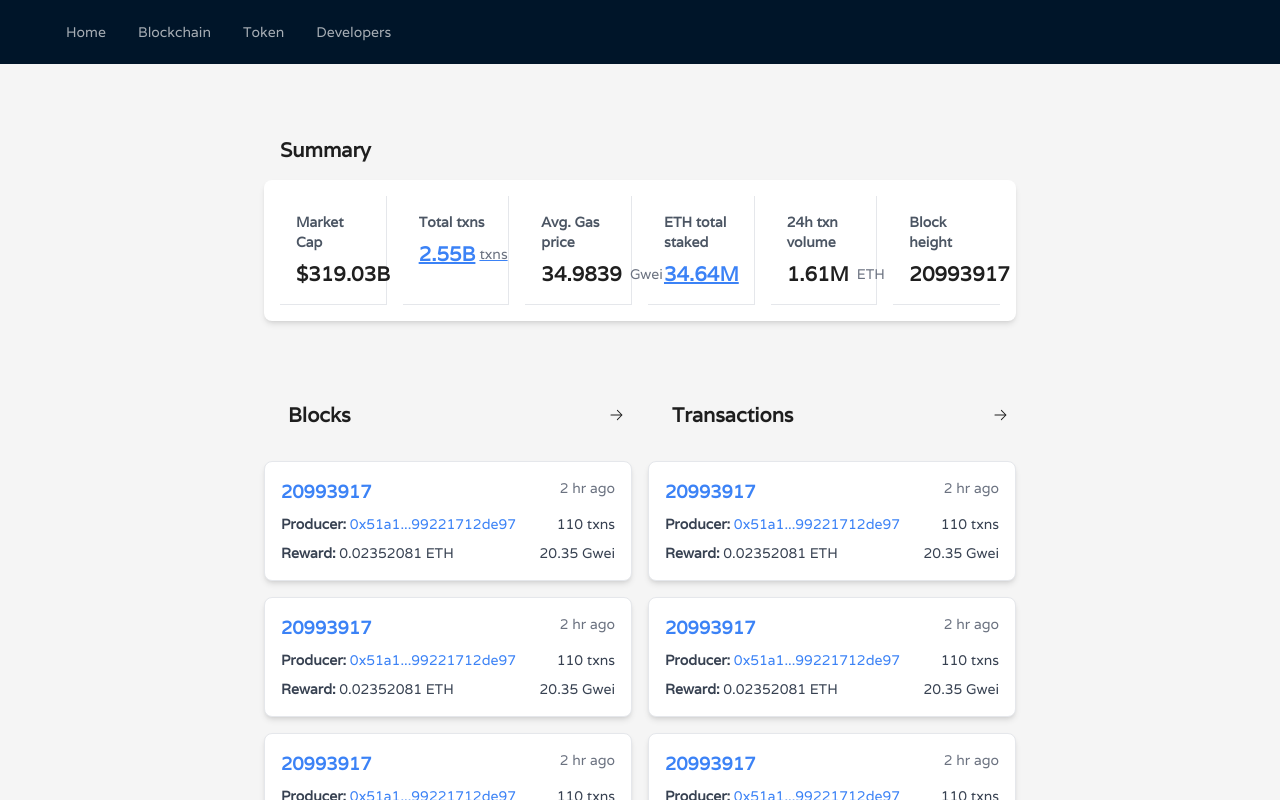
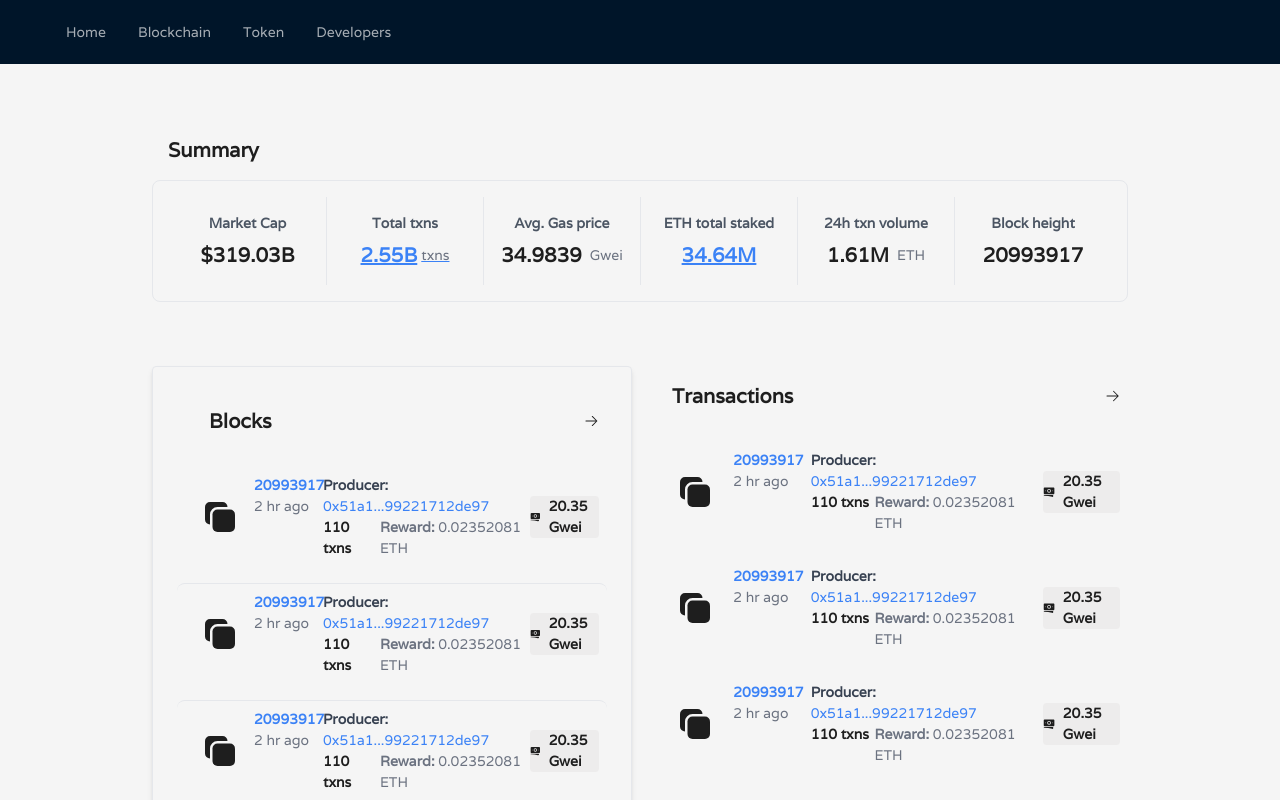
Before and after one commit to hilmoo/custom-block-explorer, a React (Create React App) app: page / in a window 1280 px wide. Shown: the top 800 px of the page. Built offline with nearby package versions, Linux system fonts and the light colour scheme; no server answers.

Commit message:
updated block ui

```diff
--- a/src/components/BlockList.js
+++ b/src/components/BlockList.js
@@ -50,13 +50,13 @@ const BlockListCard = () => {
 
   return (
     <div className="grid gap-4 sm:grid-cols-1 md:grid-cols-2">
-      <div>
+      <div className="shadow-md border rounded p-6">
         <div className="flex justify-between items-center mb-4 px-2">
-          <Title className="p-0">Blocks</Title>
+          <Title className="p-0 ml-2">Blocks</Title>
           <ArrowRightIcon className="ml-2 w-4 h-4" />
         </div>
 
-        <div className="space-y-4">
+        <div className="space-y-4 divide-y">
           {blocks.map((block, index) => (
             <BlockCard key={index} {...block} />
           ))}
--- a/src/components/SummaryCard.js
+++ b/src/components/SummaryCard.js
@@ -28,8 +28,8 @@ const SUMMARY = [
 
 const SummaryCard = () => {
   return (
-    <div className="p-4 bg-white rounded-lg shadow-md w-full">
-      <div className="grid grid-cols-2 md:grid-cols-3 lg:grid-cols-6 gap-4">
+    <div className="p-4 rounded-lg border w-full">
+      <div className="grid grid-cols-2 md:grid-cols-3 lg:grid-cols-6 divide-y md:divide-y-0 md:divide-x divide-gray-200">
         {SUMMARY.map((item, index) => (
           <StatsCard key={index} {...item} />
         ))}
--- a/src/components/UI/BlockCard.js
+++ b/src/components/UI/BlockCard.js
@@ -1,3 +1,4 @@
+import { BanknotesIcon, Square2StackIcon } from "@heroicons/react/24/solid";
 import React from "react";
 
 const ListCard = ({
@@ -11,32 +12,39 @@ const ListCard = ({
   txns,
 }) => {
   return (
-    <div className="p-4 border rounded-lg bg-white shadow-md">
-      <div className="flex justify-between">
-        <a href={blockLink} className="text-blue-500 font-bold text-lg">
+    <div className="p-2 rounded-lg">
+      <div class="grid grid-cols-6">
+        <div className="row-span-3 flex justify-center items-center">
+          <Square2StackIcon className="w-10 h-10" />
+        </div>
+        <div className="">
+          <a href={blockLink} className="text-blue-500 font-bold">
             {blockNumber}
           </a>
           <div className="text-gray-500">{timeAgo}</div>
         </div>
 
-      <div className="flex justify-between mt-2">
+        <div className="col-span-3">
           <div className="text-gray-700">
             <span className="font-semibold">Producer: </span>
             <a href={producerLink} className="text-blue-500 truncate">
               {producer}
             </a>
           </div>
-        <div className="text-gray-700">{txns}</div>
+          <div className="flex ">
+            <span className="font-bold">{txns} &nbsp;</span>
+            <div className="text-gray-500">
+              <span className="font-semibold"> Reward: </span>
+              {reward}
+            </div>
+          </div>
         </div>
 
-      <div className="flex justify-between mt-2">
-        <div className="text-gray-700">
-          <span className="font-semibold">Reward: </span>
-          {reward}
+        <div className="flex justify-center items-center">
+          <div className="flex justify-center items-center h-fit bg-[#e1dede6b] rounded">
+            <BanknotesIcon className="w-4 h-4" />{" "}
+            <span className="ml-2 font-extrabold">{gasPrice}</span>
           </div>
-        <div className="text-gray-700">
-          <i className="iconfont oklink-explorer-gas"></i>
-          <span className="ml-2">{gasPrice}</span>
         </div>
       </div>
     </div>
--- a/src/components/UI/StatsCard.js
+++ b/src/components/UI/StatsCard.js
@@ -2,9 +2,9 @@ import React from "react";
 
 const StatsCard = ({ label, value, unit = "", link = "" }) => {
   return (
-    <div className="flex flex-col items-start justify-start border-b md:border-r last:border-r-0 p-4 font-varela w-full">
+    <div className="p-4 text-center">
       <h3 className="text-gray-600 font-semibold text-sm mb-2">{label}</h3>
-      <div className="flex items-center space-x-2">
+      <div className="flex justify-center items-center space-x-2">
         {link ? (
           <a href={link} className="text-blue-500 underline flex items-center">
             <span className="font-bold text-xl">{value}</span>
--- a/src/containers/Layout.js
+++ b/src/containers/Layout.js
@@ -65,7 +65,7 @@ const AppLayout = () => {
           onClick={handleMenuClick}
         />
       </Header>
-      <Content className="lg:px-60 md:px-30 sm:px-6 min-h-full">
+      <Content className="xl:px-50 lg:px-32 md:px-16 sm:px-6 min-h-full">
         <Routes>
           <Route path="/" element={<HomePage />} />
         </Routes>
--- a/src/pages/Home.js
+++ b/src/pages/Home.js
@@ -1,53 +1,16 @@
-import React, { useEffect, useState } from "react";
-import {
-  getBlock,
-  getLatestBlockNumber,
-  listenToNewBlocks,
-} from "../services/Web3Service";
+import React from "react";
+
 import SummaryCard from "../components/SummaryCard";
 import Title from "../components/UI/Title";
 import BlockListCard from "../components/BlockList";
 
-const SUMMARY = [
-  { key: "marketcap", label: "Market Cap" },
-  { key: "marketcap", label: "Total txns" },
-  { key: "marketcap", label: "Avg. Gas price" },
-  { key: "marketcap", label: "ETH total staked" },
-  { key: "marketcap", label: "24h txn volume" },
-  { key: "marketcap", label: "Block height" },
-];
-
 const Home = () => {
-  const [blockNumber, setBlockNumber] = useState(0);
-  const [blocks, setBlocks] = useState([]);
-
-  useEffect(() => {
-    async function fetchData() {
-      const latestBlockNumber = await getLatestBlockNumber();
-      setBlockNumber(latestBlockNumber);
-
-      // Fetch the last 10 blocks
-      const blockPromises = [];
-      for (let i = latestBlockNumber; i > latestBlockNumber - 10; i--) {
-        blockPromises.push(getBlock(i));
-      }
-      const blocksData = await Promise.all(blockPromises);
-      setBlocks(blocksData);
-    }
-
-    fetchData();
-
-    // // Listen for new blocks
-    // listenToNewBlocks(async (blockNumber) => {
-    //   const newBlock = await getBlock(blockNumber);
-    //   setBlocks((prevBlocks) => [newBlock, ...prevBlocks.slice(0, 9)]);
-    // });
-  }, []);
-
   return (
     <div className="p-6">
       <div className="container py-8 mx-auto">
-        <Title> Summary </Title>
+        <div className="flex justify-between items-center">
+          <Title>Summary</Title>
+        </div>
         <SummaryCard />
       </div>
 
@@ -55,14 +18,6 @@ const Home = () => {
         {/* <Title> BlockList </Title> */}
         <BlockListCard />
       </div>
-
-      <ul>
-        {blocks.map((block) => (
-          <li key={block.number}>
-            Block {block.number} - {block.miner}
-          </li>
-        ))}
-      </ul>
     </div>
   );
 };
```
Lines whose indentation alone changed are shown as unchanged.
